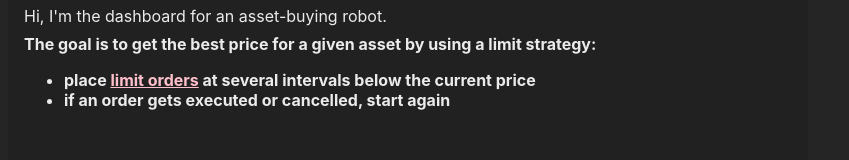
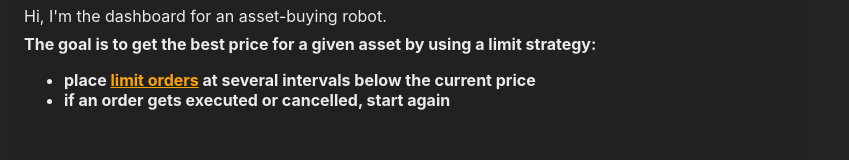
Before and after one commit to samjhill/dashboard-limit-bot, a React (Create React App) app: page / in a window 1280 px wide. Shown: the part 189-349 px from the top of the page, without its empty margins (0-849 px from the left). Built offline with nearby package versions, Linux system fonts and the light colour scheme.

Commit message:
link styles

```diff
--- a/src/App.css
+++ b/src/App.css
@@ -4,7 +4,7 @@ html {
 }
 
 a {
-  color: pink;
+  color: orange;
 }
 
 .App {
```
Also changed, not shown: 1 other file (tests, documents, lock files or other folders).
